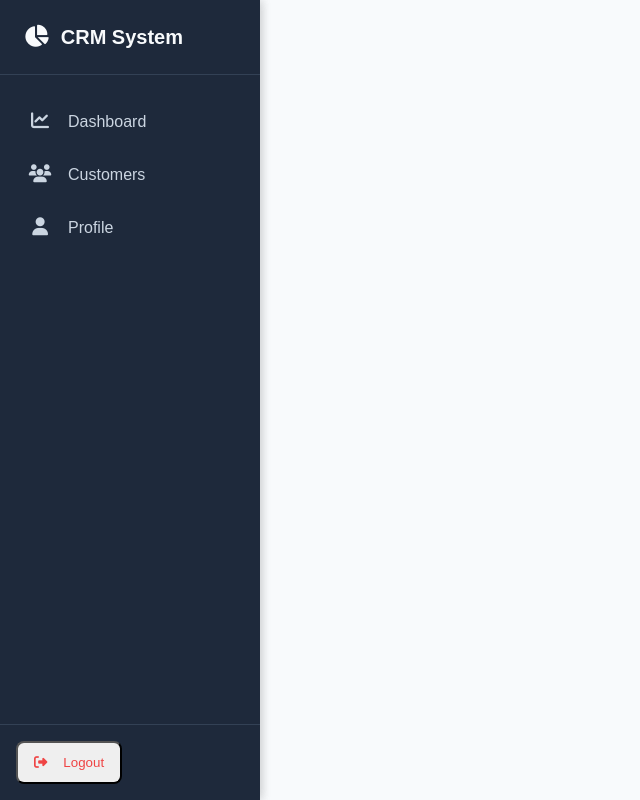
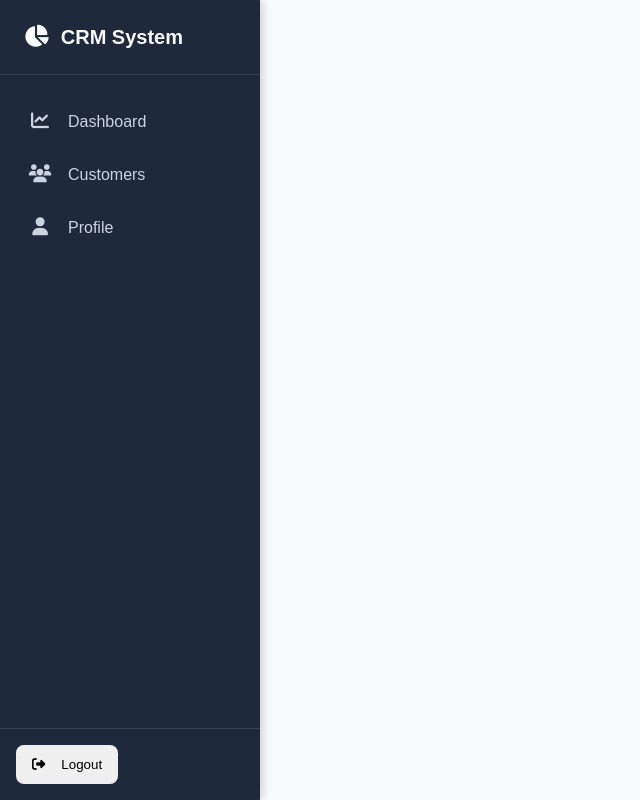
Before and after one commit to benjamin-dreje/Crm-System, a Next.js app in the folder frontend/: page /crm/component/navbar in a window 1280 px wide. Shown: the whole page, without its empty margins (0-640 px from the left). Built offline with nearby package versions, Linux system fonts and the light colour scheme; no server answers.

Commit message:
style: update logout link styles for improved visibility and interaction

```diff
--- a/frontend/src/app/crm/component/navbar/sidebar.css
+++ b/frontend/src/app/crm/component/navbar/sidebar.css
@@ -81,16 +81,22 @@
 .sidebar-footer .logout-link {
   display: flex;
   align-items: center;
+  justify-content: center;
+  border-style: none;
   gap: 16px;
   padding: 12px 16px;
-  color: #ef4444;
+  color: black;
   text-decoration: none;
   border-radius: 8px;
   transition: background-color 0.3s;
 }
 
 .sidebar-footer .logout-link:hover {
-  background-color: rgba(239, 68, 68, 0.1);
+  background-color: rgb(30, 41, 59);
+  cursor: pointer;
+  background-color: #ef444431;
+  color: #ef4444;
+  font-weight: 700;
 }
 
 /* Responsive UI */
```
